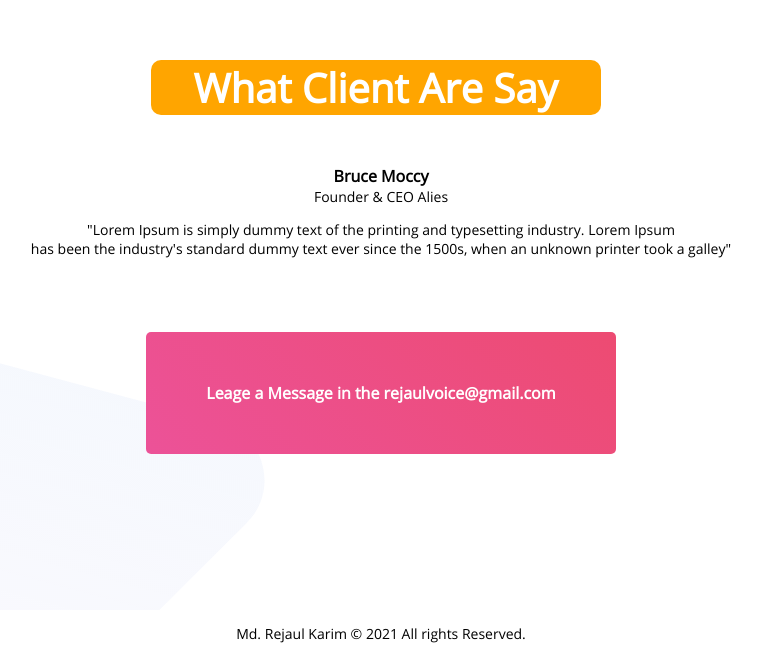
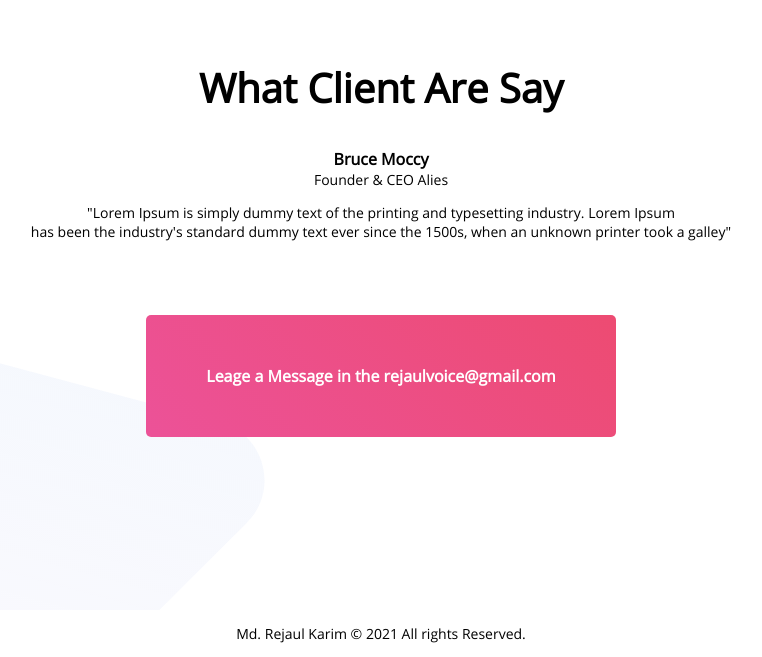
Before and after one commit to rejaulvoice18/personal-website, a plain HTML site: page index.html in a window 1280 px wide. Shown: the part 1643-2300 px from the top of the page, without its empty margins (259-1021 px from the left). Drawn offline with Linux system fonts and the light colour scheme.

Commit message:
somthing update

```diff
--- a/style.css
+++ b/style.css
@@ -94,14 +94,8 @@ section{
     text-align:center;
 }
 .client-title{
-    margin-left:30%;
     font-size:40px;
-    color:white;
     font-weight:700;
-    background-color:orange;
-    width:450px;
-    border-radius:10px;
-    margin-bottom:50px;
 }
 .ceo-name{
     font-size:16px;
```
